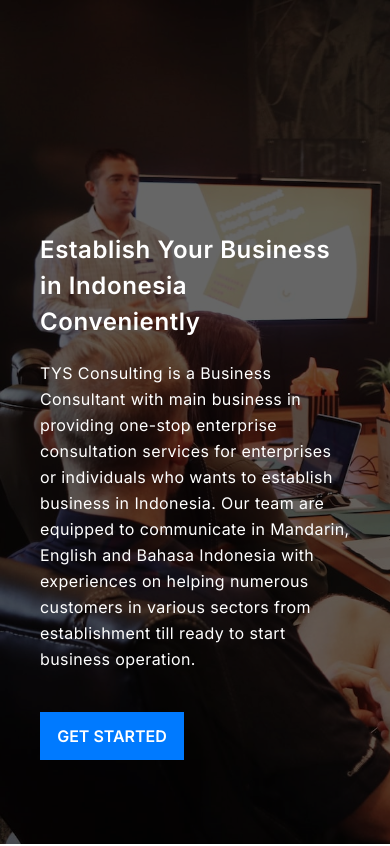
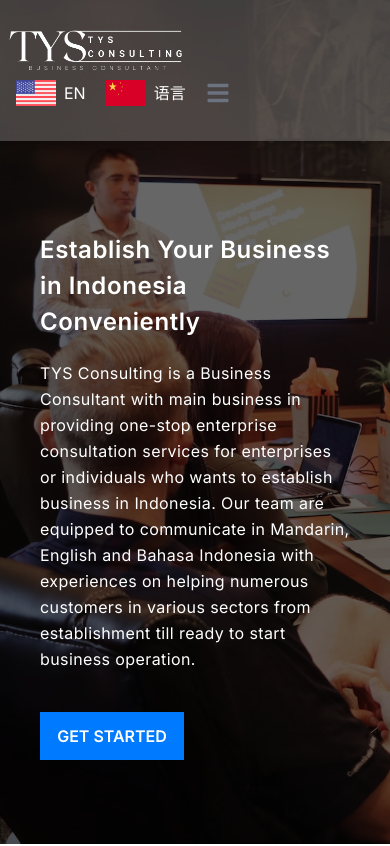
Before and after one commit to fikriymnn/tys-cons, a Next.js app: page / in a window 390 px wide. Shown: the top 846 px of the page. Built offline with nearby package versions, Linux system fonts and the light colour scheme.

Commit message:
separate footer & navbar from layout to this page

```diff
--- a/src/app/page.jsx
+++ b/src/app/page.jsx
@@ -6,15 +6,20 @@ import CardTwo from '@/components/CardTwo'
 import MultipleCarousel from '@/components/MultipleCarousel'
 import Link from 'next/link'
 import Hidden from '@/components/hidden'
+import NavbarWithCTAButton from '@/components/NavbarWithCTAButton';
+import CustomFooter from '@/components/CustomFooter';
 
 const Home = () => {
   return (
     <>
+      <div className='z-40'>
 
+        <NavbarWithCTAButton height={700} />
+      </div>
       <div className='bg-black'>
         <div className='w-full h-screen bg-cover bg-[url("/assets/images/bgtys.png")] absolute opacity-40 md:opacity-40'></div>
         <div className='w-full h-screen md:grid md:grid-cols-2 flex items-center justify-center' >
-          <div className='md:ml-14 md:pl-20 sm:px-10 px-10 md:px-0 pt-32 z-30'>
+          <div className='md:ml-14 md:pl-20 sm:px-10 px-10 md:px-0 pt-32 z-10'>
             <div className='text-white flex items-center font-semibold md:text-4xl py-5 z-20 text-2xl  '>
 
               <p className='leading-normal tracking-wide'>Establish Your Business in Indonesia Conveniently</p>
@@ -102,7 +107,7 @@ const Home = () => {
 
 
       </div>
-
+      <CustomFooter />
     </>
   )
 }
```
